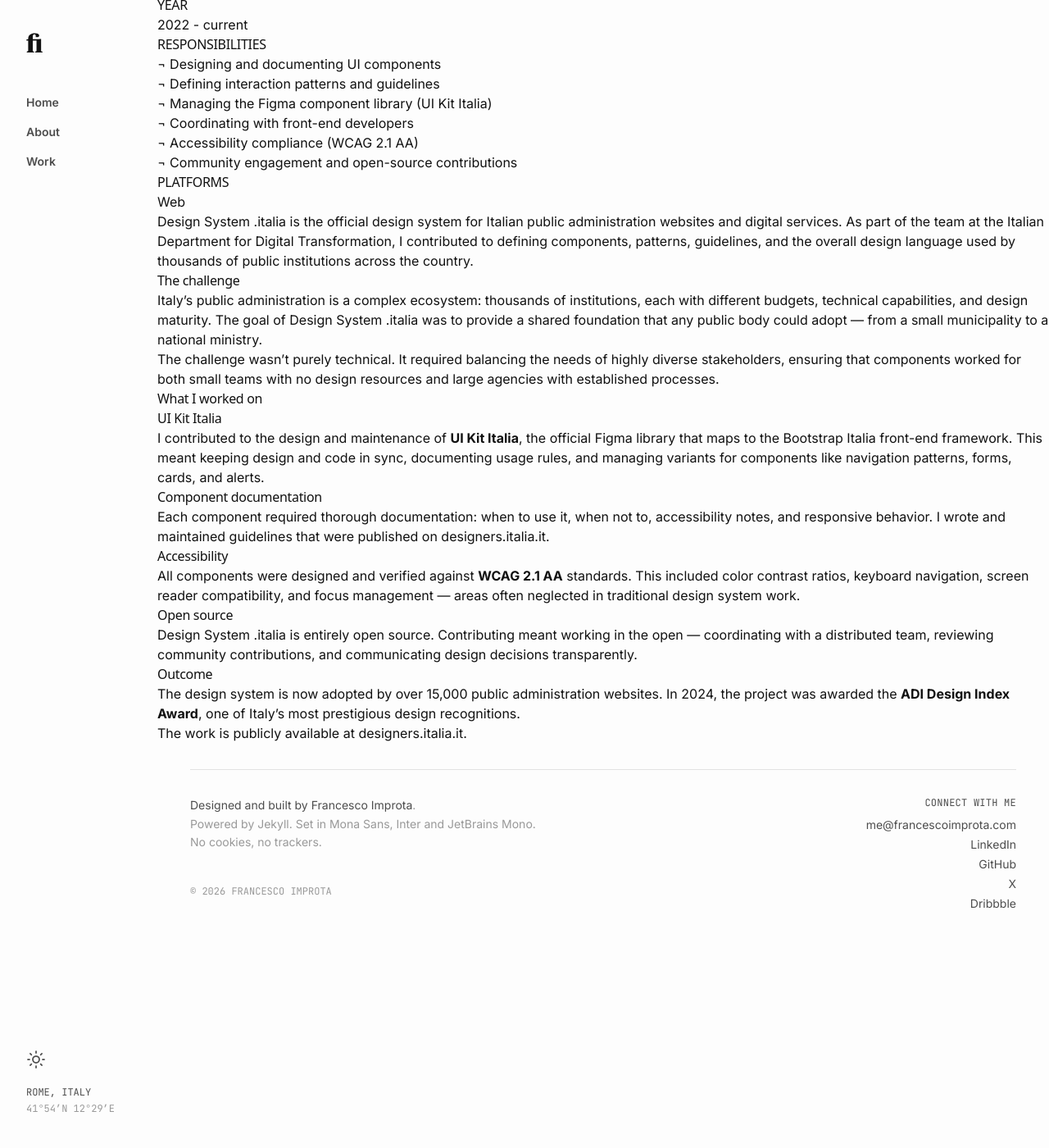
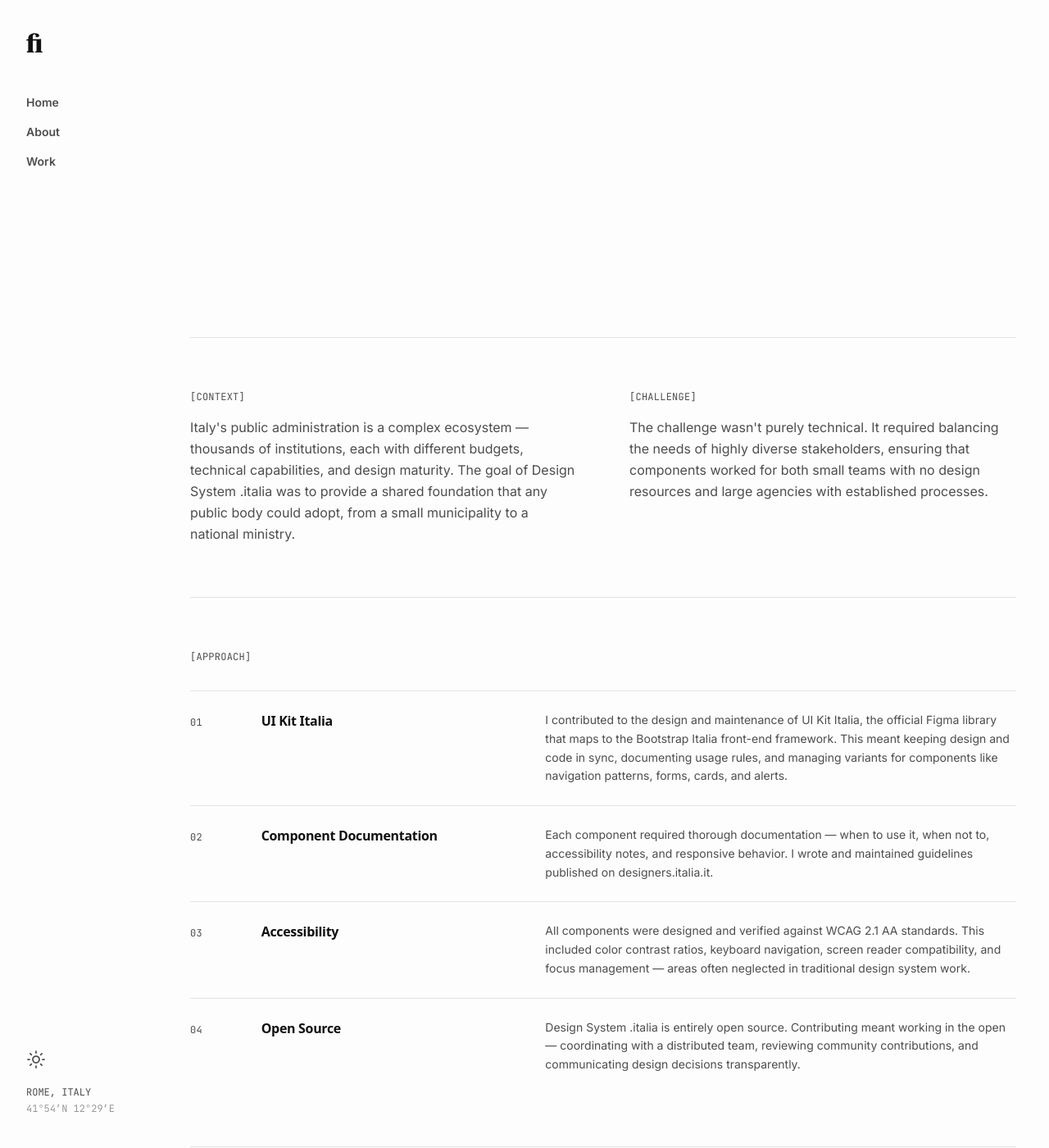
Before and after one commit to zetareticoli/fi, a Jekyll site: the page built from _work/design-system-italia/index.md, in a window 1280 px wide and 1400 px high, scrolled down 568 px. Shown: the whole window at 82% size. Built offline with Jekyll 4.4.1, drawn with Linux system fonts in a browser that asks for light colours; some web fonts are replaced; some of the changed text lies outside the part shown.

Commit message:
feat: restructure Design System .italia entry with updated layout, enhanced overview, and detailed sections on context, challenge, approach, outcomes, and tools for improved clarity and presentation

```diff
--- a/_work/design-system-italia/index.md
+++ b/_work/design-system-italia/index.md
@@ -1,51 +1,33 @@
 ---
-layout: folio
+layout: work
 title: Design System .italia
-lead: Building the foundation for a consistent, accessible, and scalable Italian public administration
+tag: Design System
 order: 1
-summary: Design System .italia is the official design system for Italian public administration websites and digital services. As part of the team at the Italian Department for Digital Transformation, I contributed to defining components, patterns, guidelines, and the overall design language used by thousands of public institutions across the country.
+overview: Design System .italia is the official design system for Italian public administration websites and digital services. As part of the team at the Italian Department for Digital Transformation, I contributed to defining components, patterns, guidelines, and the overall design language used by thousands of public institutions across the country.
 cover: design-system-italia-cover.webp
-cover-alt: Screenshot of the Design System .italia website showing the component library
-client: dtd
-year: 2022 - current
 role: Senior Product Designer
-platform: Web
-responsibilities:
-  - Designing and documenting UI components
-  - Defining interaction patterns and guidelines
-  - Managing the Figma component library (UI Kit Italia)
-  - Coordinating with front-end developers
-  - Accessibility compliance (WCAG 2.1 AA)
-  - Community engagement and open-source contributions
+org: Dept. for Digital Transformation
+period: 2022 – present
+url: https://designers.italia.it/design-system/
+context: Italy's public administration is a complex ecosystem — thousands of institutions, each with different budgets, technical capabilities, and design maturity. The goal of Design System .italia was to provide a shared foundation that any public body could adopt, from a small municipality to a national ministry.
+challenge: The challenge wasn't purely technical. It required balancing the needs of highly diverse stakeholders, ensuring that components worked for both small teams with no design resources and large agencies with established processes.
+approach:
+  - label: UI Kit Italia
+    description: I contributed to the design and maintenance of UI Kit Italia, the official Figma library that maps to the Bootstrap Italia front-end framework. This meant keeping design and code in sync, documenting usage rules, and managing variants for components like navigation patterns, forms, cards, and alerts.
+  - label: Component Documentation
+    description: Each component required thorough documentation — when to use it, when not to, accessibility notes, and responsive behavior. I wrote and maintained guidelines published on designers.italia.it.
+  - label: Accessibility
+    description: All components were designed and verified against WCAG 2.1 AA standards. This included color contrast ratios, keyboard navigation, screen reader compatibility, and focus management — areas often neglected in traditional design system work.
+  - label: Open Source
+    description: Design System .italia is entirely open source. Contributing meant working in the open — coordinating with a distributed team, reviewing community contributions, and communicating design decisions transparently.
+outcomes:
+  - Adopted by over 15,000 public administration websites across Italy.
+  - Awarded the ADI Design Index Award in 2024, one of Italy's most prestigious design recognitions.
+  - All components publicly documented and maintained at designers.italia.it.
+tools:
+  - Figma
+  - Bootstrap Italia
+  - GitHub
+  - WCAG 2.1 AA
 permalink: /work/design-system-italia/
 ---
-
-## The challenge
-
-Italy's public administration is a complex ecosystem: thousands of institutions, each with different budgets, technical capabilities, and design maturity. The goal of Design System .italia was to provide a shared foundation that any public body could adopt — from a small municipality to a national ministry.
-
-The challenge wasn't purely technical. It required balancing the needs of highly diverse stakeholders, ensuring that components worked for both small teams with no design resources and large agencies with established processes.
-
-## What I worked on
-
-### UI Kit Italia
-
-I contributed to the design and maintenance of **UI Kit Italia**, the official Figma library that maps to the Bootstrap Italia front-end framework. This meant keeping design and code in sync, documenting usage rules, and managing variants for components like navigation patterns, forms, cards, and alerts.
-
-### Component documentation
-
-Each component required thorough documentation: when to use it, when not to, accessibility notes, and responsive behavior. I wrote and maintained guidelines that were published on [designers.italia.it](https://designers.italia.it/design-system/).
-
-### Accessibility
-
-All components were designed and verified against **WCAG 2.1 AA** standards. This included color contrast ratios, keyboard navigation, screen reader compatibility, and focus management — areas often neglected in traditional design system work.
-
-### Open source
-
-Design System .italia is entirely open source. Contributing meant working in the open — coordinating with a distributed team, reviewing community contributions, and communicating design decisions transparently.
-
-## Outcome
-
-The design system is now adopted by over 15,000 public administration websites. In 2024, the project was awarded the **ADI Design Index Award**, one of Italy's most prestigious design recognitions.
-
-The work is publicly available at [designers.italia.it](https://designers.italia.it/design-system/).
```
